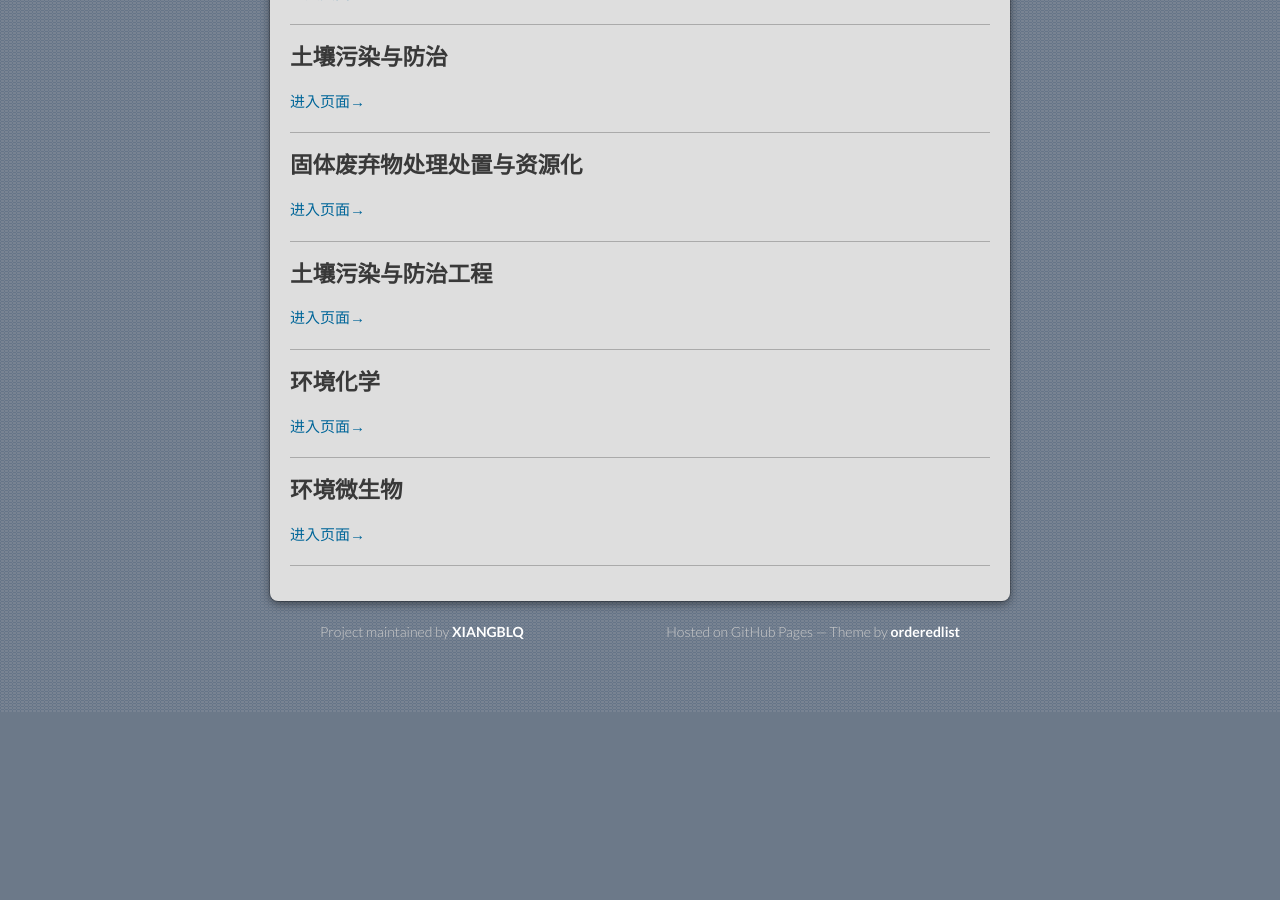
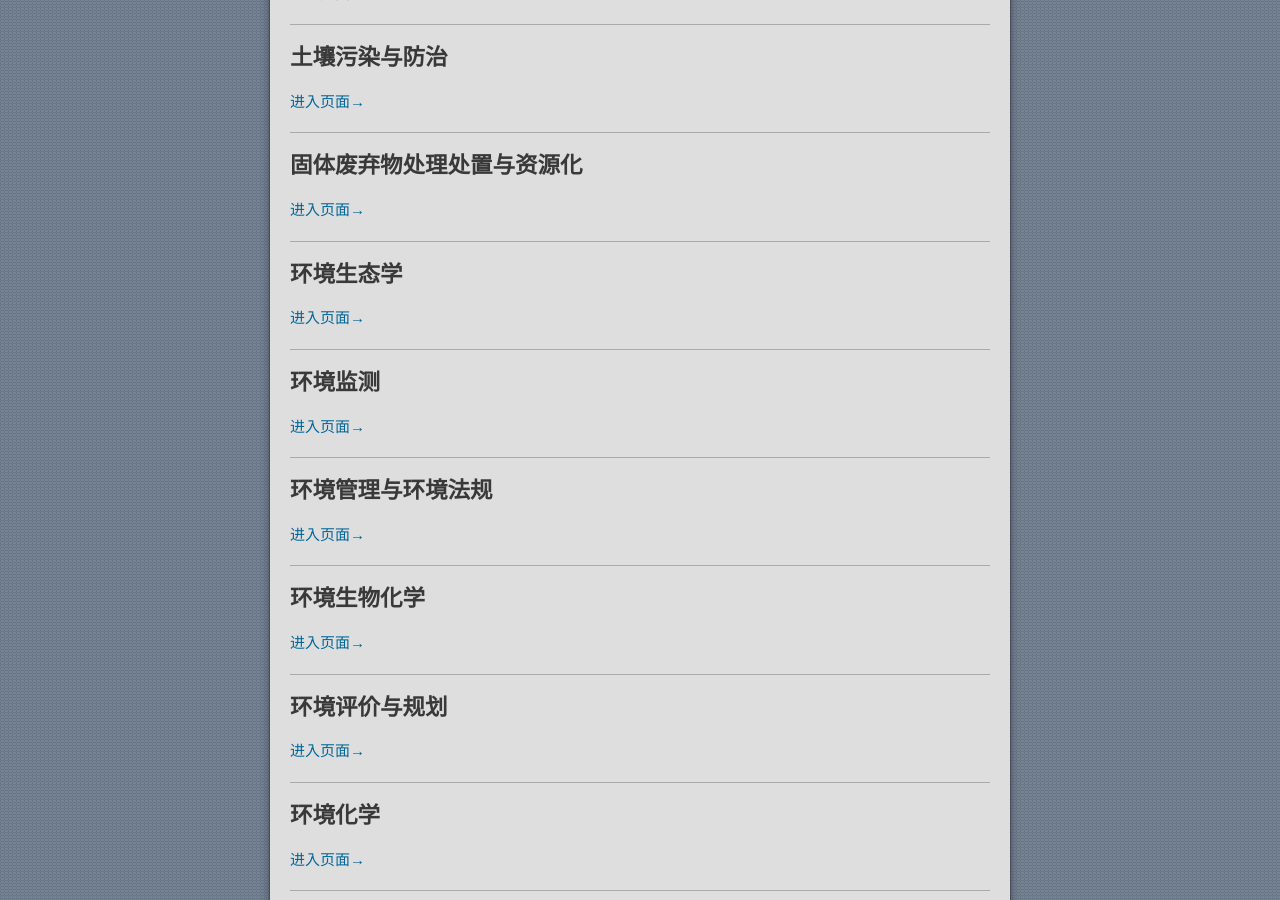
Before and after one commit to XIANGBLQ/wenzhai, a Jekyll site: the page built from pages/biji/zhuanye/zhuanye.md, in a window 1280 px wide and 900 px high, scrolled down 425 px. Built offline with Jekyll 4.4.1, drawn with Linux system fonts in a browser that asks for light colours; our own code applies the rules of GitHub Pages for plain Markdown files; before the commit the page ends 1137 px from its top, so only the background shows below that.

Commit message:
Update zhuanye.md

```diff
--- a/pages/biji/zhuanye/zhuanye.md
+++ b/pages/biji/zhuanye/zhuanye.md
@@ -54,27 +54,53 @@ layout: default
 
 
 
-## 土壤污染与防治工程
+## 环境生态学
 
 
 
-[进入页面→](./biji/turang/土壤污染与防治工程.html)
+[进入页面→](./biji/shengtai/环境生态学.html)
 
 ---
 
 
 
+## 环境监测
 
 
 
+[进入页面→](./biji/jiance/环境监测.html)
+
+---
 
 
 
+## 环境管理与环境法规
 
 
 
+[进入页面→](./biji/guanli/环境管理与环境法规.html)
+
+---
 
 
+
+## 环境生物化学
+
+
+
+[进入页面→](./biji/shenghua/环境生物化学.html)
+
+---
+
+
+
+## 环境评价与规划
+
+
+
+[进入页面→](./biji/huanping/环境评价与规划.html)
+
+---
 
 
 
```
